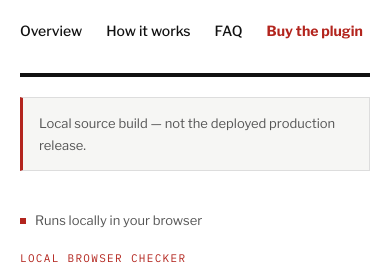
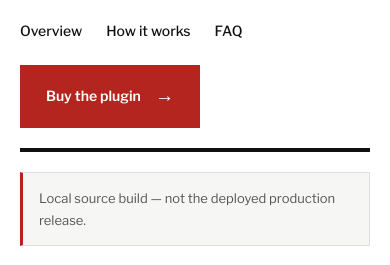
Before and after one commit to brianwinum/contentledger-verifier, a website built with Vite: page index.html in a window 390 px wide. Shown: the part 68-333 px from the top of the page. Built offline with nearby package versions, Linux system fonts and the light colour scheme; some packages are replaced by stand-ins of ours.

Commit message:
Unify buyer CTA size across site headers

```diff
--- a/index.html
+++ b/index.html
@@ -12,7 +12,7 @@
   <body>
     <div class="app-shell">
       <a class="skip-link" href="#main">Skip to content</a>
-      <header class="site-header container" id="top"><a class="brand" href="https://wpcontentledger.com/" aria-label="WP ContentLedger home"><span class="brand-mark"><svg viewBox="0 0 32 32" fill="none" aria-hidden="true"><path d="M8 3h11l6 6v20H8V3Z" stroke="currentColor" stroke-width="2"/><path d="M19 3v7h6M12 19l3 3 7-8" stroke="currentColor" stroke-width="2" stroke-linejoin="round"/></svg></span><span><span class="wordmark">WP ContentLedger</span><span class="brand-sub">Publication evidence for WordPress</span></span></a><nav aria-label="Main navigation"><a href="https://wpcontentledger.com/#overview">Overview</a><a href="https://wpcontentledger.com/#how-it-works">How it works</a><a href="https://wpcontentledger.com/#faq">FAQ</a><a class="mobile-sales-link" href="https://buy.wpcontentledger.com/">Buy the plugin</a></nav><a class="button button-primary header-cta" href="https://buy.wpcontentledger.com/">Buy the plugin <span aria-hidden="true">→</span></a></header>
+      <header class="site-header container" id="top"><a class="brand" href="https://wpcontentledger.com/" aria-label="WP ContentLedger home"><span class="brand-mark"><svg viewBox="0 0 32 32" fill="none" aria-hidden="true"><path d="M8 3h11l6 6v20H8V3Z" stroke="currentColor" stroke-width="2"/><path d="M19 3v7h6M12 19l3 3 7-8" stroke="currentColor" stroke-width="2" stroke-linejoin="round"/></svg></span><span><span class="wordmark">WP ContentLedger</span><span class="brand-sub">Publication evidence for WordPress</span></span></a><nav aria-label="Main navigation"><a href="https://wpcontentledger.com/#overview">Overview</a><a href="https://wpcontentledger.com/#how-it-works">How it works</a><a href="https://wpcontentledger.com/#faq">FAQ</a></nav><a class="button button-primary" href="https://buy.wpcontentledger.com/">Buy the plugin <span aria-hidden="true">→</span></a></header>
 
       <div id="local-build-banner" class="local-build-banner container" hidden>Local source build.</div>
       <noscript><p class="local-build-banner container">JavaScript is required to check a package locally. No package has been checked. No evidence is uploaded by this checker.</p></noscript>
--- a/src/site-shell.css
+++ b/src/site-shell.css
@@ -130,7 +130,6 @@
   line-height: 1.4;
 }
 .site-header nav span { margin-left: 0; }
-.site-header nav .mobile-sales-link { display: none; }
 .site-header nav a:hover, .text-link:hover, .footer-links a:hover {
   color: var(--accent);
   text-decoration: underline;
@@ -161,11 +160,13 @@
 .button span { flex-shrink: 0; font-size: 1.2rem; font-weight: 400; }
 .button-outline { background: var(--paper); color: var(--ink); border: 1px solid var(--ink); }
 .button-outline:hover { background: var(--ink); color: var(--paper); }
-.site-header .header-cta {
+.site-header > .button-primary {
   display: inline-flex;
   flex: 0 0 auto;
   gap: 14px;
-  min-height: 52px;
+  width: 180px;
+  height: 63px;
+  min-height: 63px;
   padding: 13px 17px;
   font-size: .875rem;
 }
@@ -236,10 +237,8 @@
 
 @media (max-width: 1100px) {
   .container { width: calc(100% - 64px); }
-  .site-header { gap: 20px; }
+  .site-header { gap: 20px; flex-wrap: wrap; }
   .site-header nav { gap: 0 20px; }
-  .site-header .header-cta { display: none; }
-  .site-header nav .mobile-sales-link { display: inline-flex; color: var(--accent); font-weight: 700; }
   .hero-copy { padding-top: 16px; }
   .hero h1 { font-size: 3.5rem; }
   .hero-actions { gap: 12px 24px; }
@@ -248,6 +247,7 @@
 @media (max-width: 800px) {
   .site-header {
     flex-direction: column;
+    flex-wrap: nowrap;
     align-items: flex-start;
     justify-content: center;
     gap: 12px;
```
